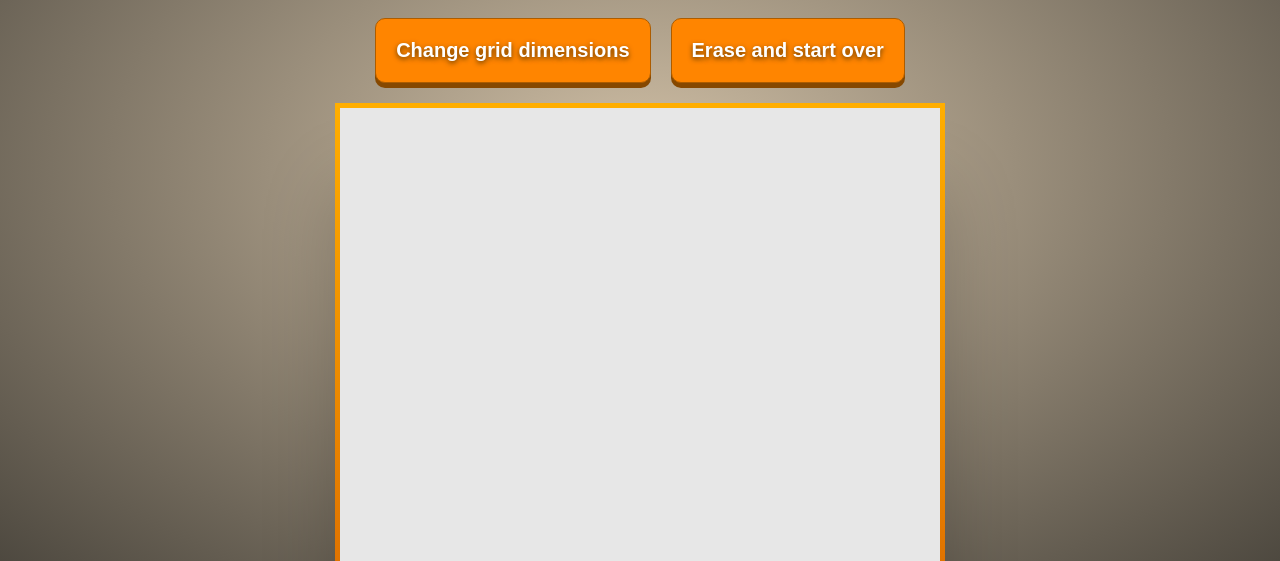
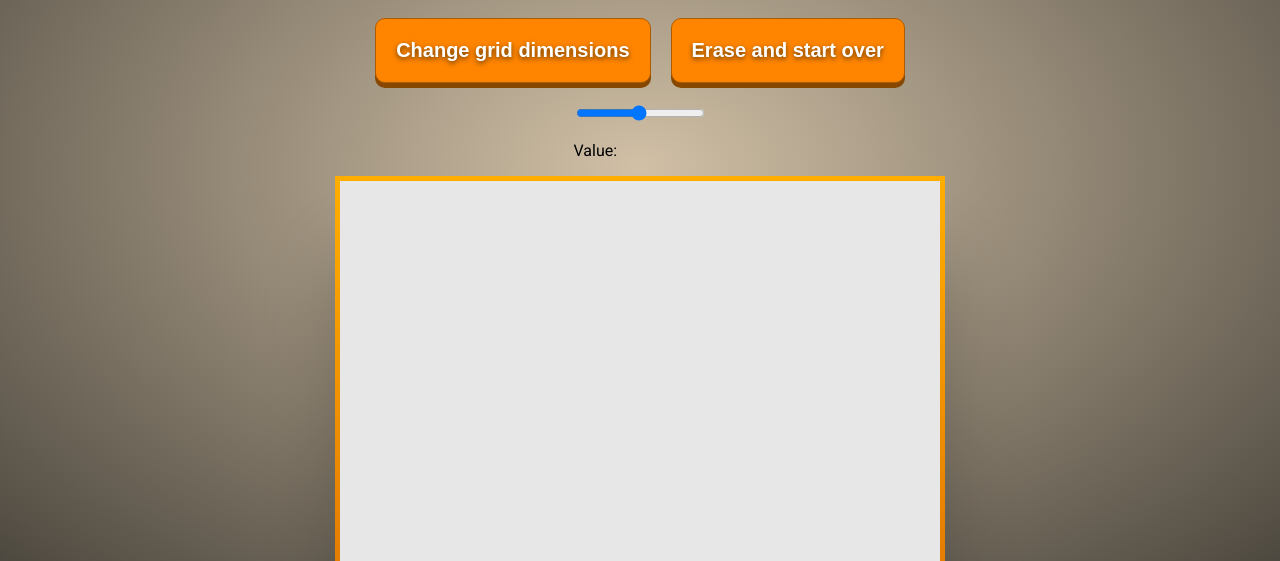
Before and after one commit to chris-kirchner/odin_etch-a-sketch, a plain HTML site: page index.html in a window 1280 px wide. Shown: the part 234-795 px from the top of the page. Drawn offline with Linux system fonts and the light colour scheme.

Commit message:
Add #slider-container

```diff
--- a/index.html
+++ b/index.html
@@ -16,6 +16,10 @@
       <button id="button">Change grid dimensions</button>
       <button id="button-reset">Erase and start over</button>
     </div>
+    <div id="slider-container">
+      <input class="slider" id="slider" type="range" min="1" max="100" value="50">
+      <p>Value: <span id="slider-value"></span></p>
+    </div>
     <div id="grid-container"></div>
   </div>
 
```
